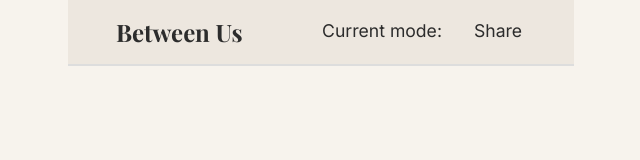
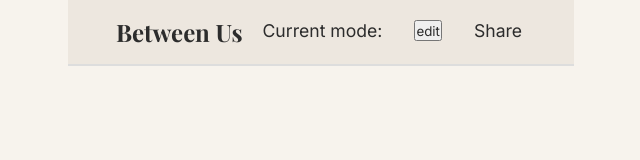
Before and after one commit to kabedont/BetweenUs, a React (Vite) app in the folder BetweenUs/: page / in a window 1280 px wide. Shown: the top 160 px of the page, without its empty margins (319-959 px from the left). Built offline with nearby package versions, Linux system fonts and the light colour scheme.

Commit message:
Add mode toggle button to Header
Signed-off-by: kabedont <jjenniferjosephina@outlook.com>

```diff
--- a/BetweenUs/src/App.jsx
+++ b/BetweenUs/src/App.jsx
@@ -13,10 +13,13 @@ function App(){
   }
 
   const [currentMode, setCurrentMode] = useState('edit');
+  const onToggleMode = () => {
+    setCurrentMode(currentMode === `edit` ? `view` : `edit`);
+  }
 
   return(
     <div className="App">
-      <Header />
+      <Header mode={currentMode} onToggle={onToggleMode}/>
         <div className="main-content">
           {currentScreen === 'setup' && (<GridSelection onConfirm={handleConfirm}/>)}
           {currentScreen === 'upload' && (<PhotoUpload gridSize={gridSize} mode={currentMode}/>)}
--- a/BetweenUs/src/components/Header.jsx
+++ b/BetweenUs/src/components/Header.jsx
@@ -1,11 +1,12 @@
 import './Header.css';
 
-function Header(){
+function Header({mode, onToggle}){
     return(
         <nav className="navbar">
             <div className="logo"> <a href="/">Between Us</a></div>
             <ul className="nav-links">
                 <a>Current mode: </a>
+                <button className="toggle" onClick={() => onToggle()}>{mode}</button>
                 <li><a href="/about">Share</a></li>
             </ul>
         </nav>
```
